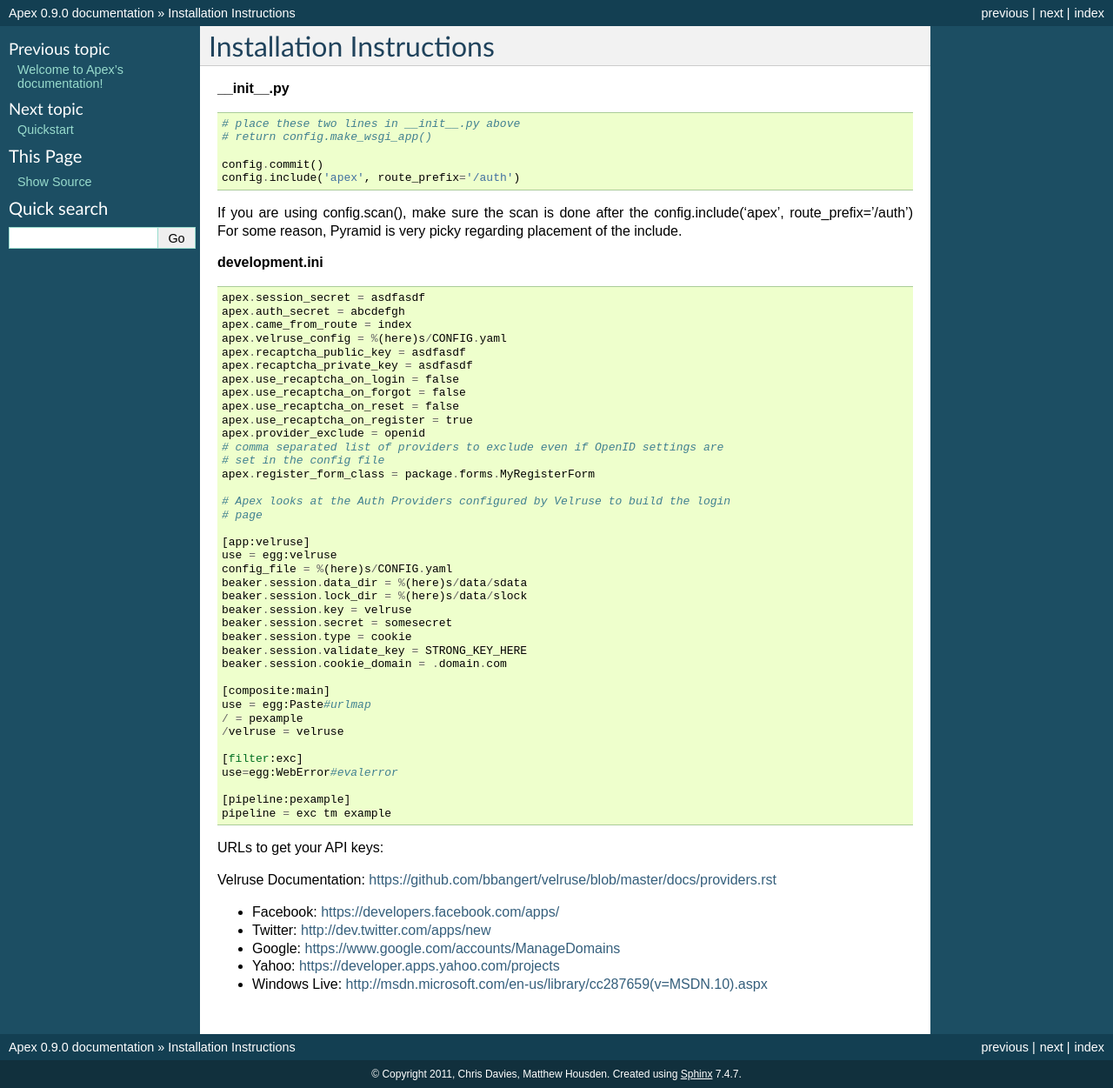
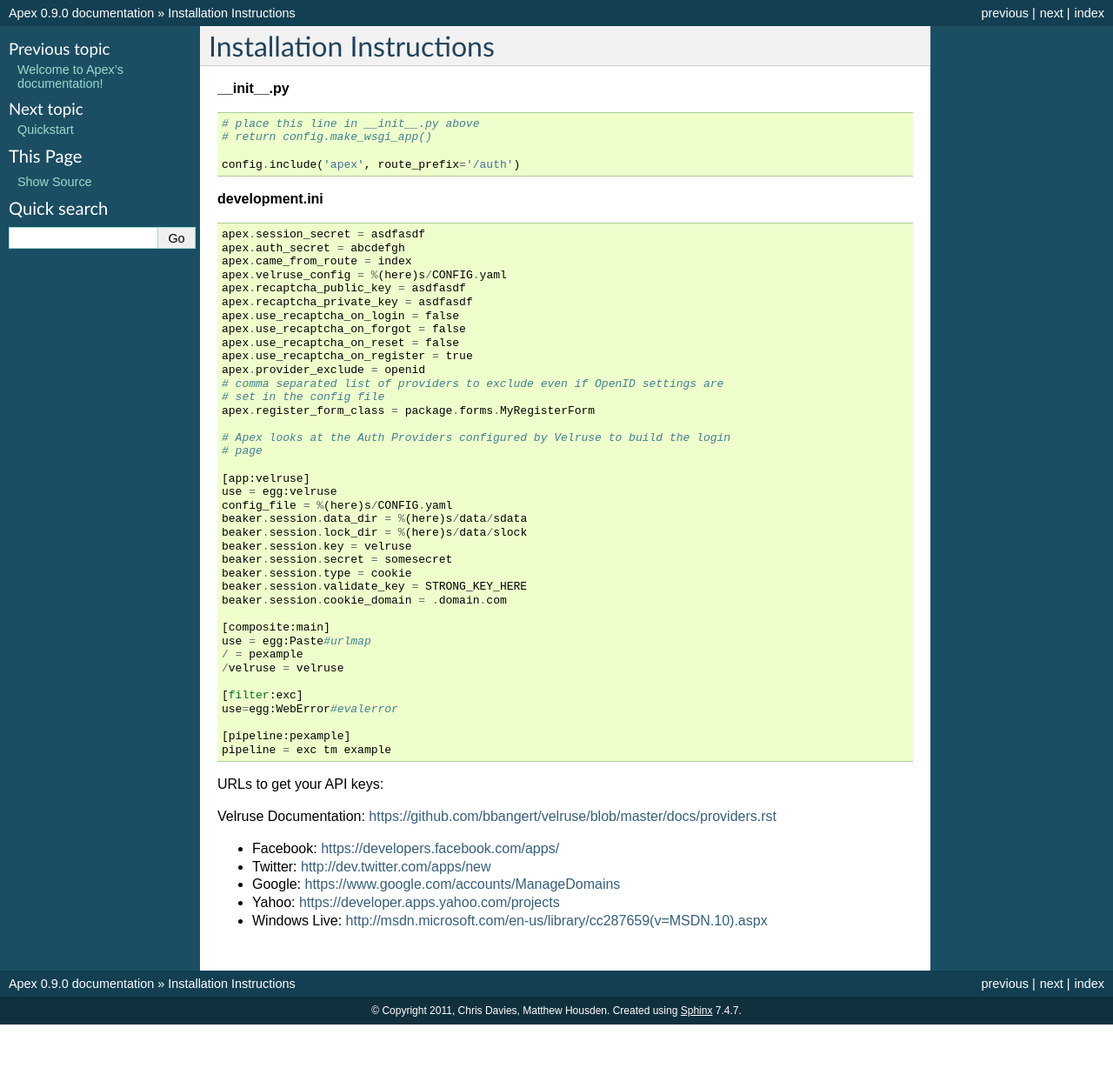
Before and after one commit to cd34/apex, a Sphinx documentation site: the page built from docs/source/INSTALL.rst, in a window 1280 px wide. Shown: the whole page at 87% size. Built offline with Sphinx 7.4.7, drawn with Linux system fonts in a browser that asks for light colours; after the commit the page ends 1178 px from its top, so only the background shows below that.

Commit message:
Pyramid 1.2 documentation, modified live docs as velruse requires dev version for live support

```diff
--- a/docs/source/INSTALL.rst
+++ b/docs/source/INSTALL.rst
@@ -5,15 +5,10 @@ Installation Instructions
 
 ::
 
-    # place these two lines in __init__.py above
+    # place this line in __init__.py above
     # return config.make_wsgi_app()
 
-    config.commit()
     config.include('apex', route_prefix='/auth')
-
-If you are using config.scan(), make sure the scan is done after the
-config.include('apex', route_prefix='/auth')  For some reason, Pyramid
-is very picky regarding placement of the include.
 
 **development.ini**
 
--- a/docs/source/velruse/live.rst
+++ b/docs/source/velruse/live.rst
@@ -23,3 +23,9 @@ Modify your **CONFIG.yaml** file to include the following:
         Secret Key: (Client secret)
         Policy URL: http://domain.com/policy.html
         Offers: Contacts.View
+
+If you are using Live, and are not using Velruse 0.20a1dev, you need to do:
+
+::
+
+    easy_install -U https://github.com/bbangert/velruse/tarball/master
```
Also changed, not shown: docs/source/QUICKSTART.rst (+1 -6 lines).
